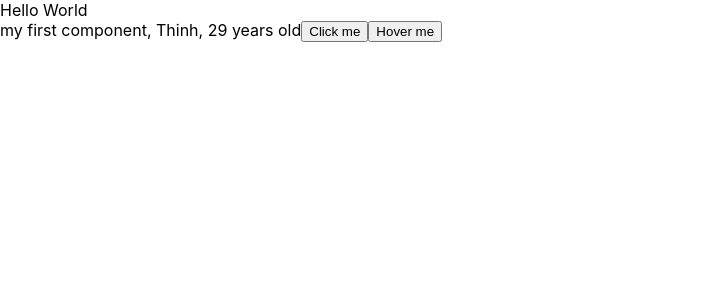
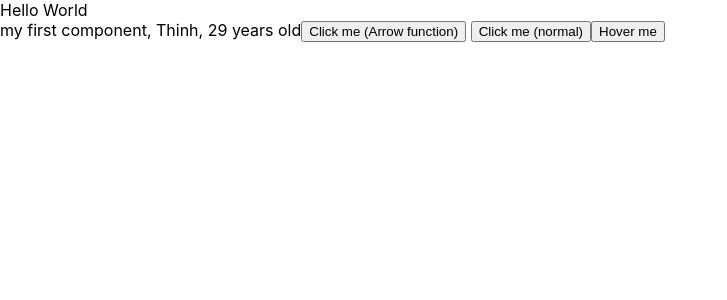
Before and after one commit to maskiatos/test-reactjs, a React (Create React App) app: page / in a window 1280 px wide. Shown: the top 300 px of the page, without its empty margins (0-727 px from the left). Built offline with nearby package versions, Linux system fonts and the light colour scheme.

Commit message:
them event

```diff
--- a/src/components/MyComponent.js
+++ b/src/components/MyComponent.js
@@ -7,18 +7,26 @@ class MyComponent extends React.Component { //khai báo class MyComponent kế t
         age: 29,
         address: "Ha Noi"
     }
-    handleClick(event){     //event là biến chứa thông tin sự kiện, tên gì cũng được, không nhất thiết phải là event
-        console.log("You have just clicked on the button")
-        console.log(event)
+    handleClick(event){ //dưới là onClick={(x) => {this.handleClick(x)}} thì nó mới hiểu cái this là gì và chạy, không là báo lỗi
+        this.setState({     //setState() là hàm đặt lại thuộc tính, truyền vào OBJECT rồi chỉnh
+            name: "Chris"
+        })  //RIÊNG class component CÓ CHỨC NĂNG MERGE STATE (GỘP CÁC STATE KHI CÓ NHIỀU STATE), function component KHÔNG CÓ
+        console.log("My name is ",this.state.name)  //this ở đây là MyComponent
+    }
+    handleClick1 = (event) =>{ /*nếu dưới chỉ gọi onClick={this.handleClick1} thì ở đây phải viết kiểu arrow function như này
+    thì nó mới hiểu cái this ở đây, không sẽ báo lỗi*/
+        console.log("My name is ",this.state.name)
     }
     handleOnMouseOver(x){   //x ở đây cũng giống event ở trên, là biến chứa thông tin sự kiện
-        console.log(x.pageX)
+        console.log(x.pageX)    //lấy ra hoàng độ điểm hover vào
     }
     render(){ //JSX chỉ cho render 1 code block thôi, ví dụ ở đây nếu có 1 <div> khác song song thì báo lỗi, nested <div> thì được
-        return(     //this ở đây là MyComponent
+        return(
+        //nên viết theo cách button Click me ở dưới để không phải đổi handleClick(event) thành arrowfunction để chạy cái this.state.name
             <div>
                 my first component, {this.state.name}, {this.state.age} years old
-                <button onClick={this.handleClick}>Click me</button>
+                <button onClick={(x) => {this.handleClick(x)}}>Click me (Arrow function)</button>   {/* nên dùng cách này */}
+                <button onClick={this.handleClick1}>Click me (normal)</button>
                 <button onMouseOver={this.handleOnMouseOver}>Hover me</button>
             </div>
         )
```
